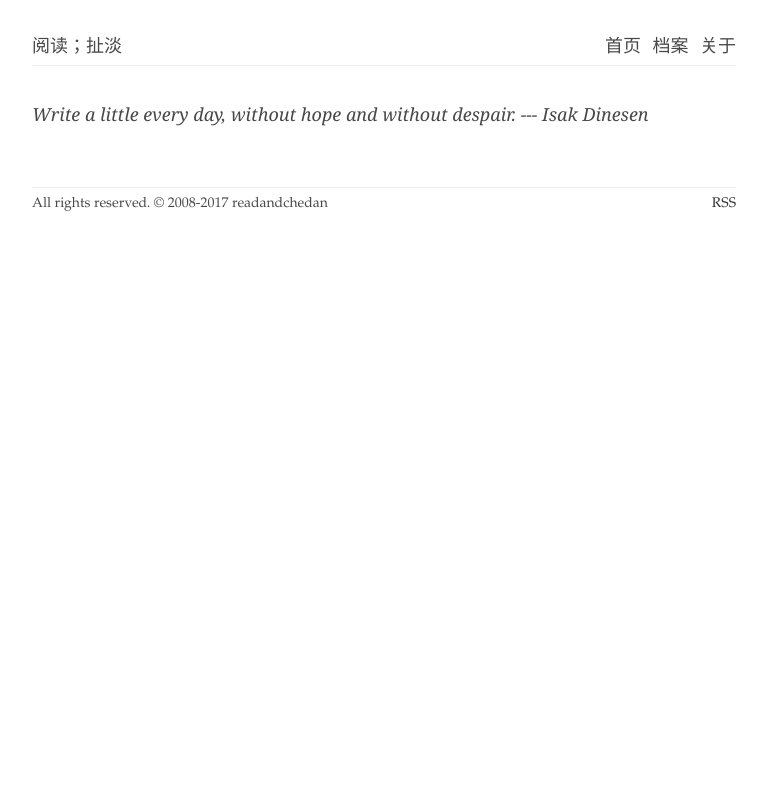
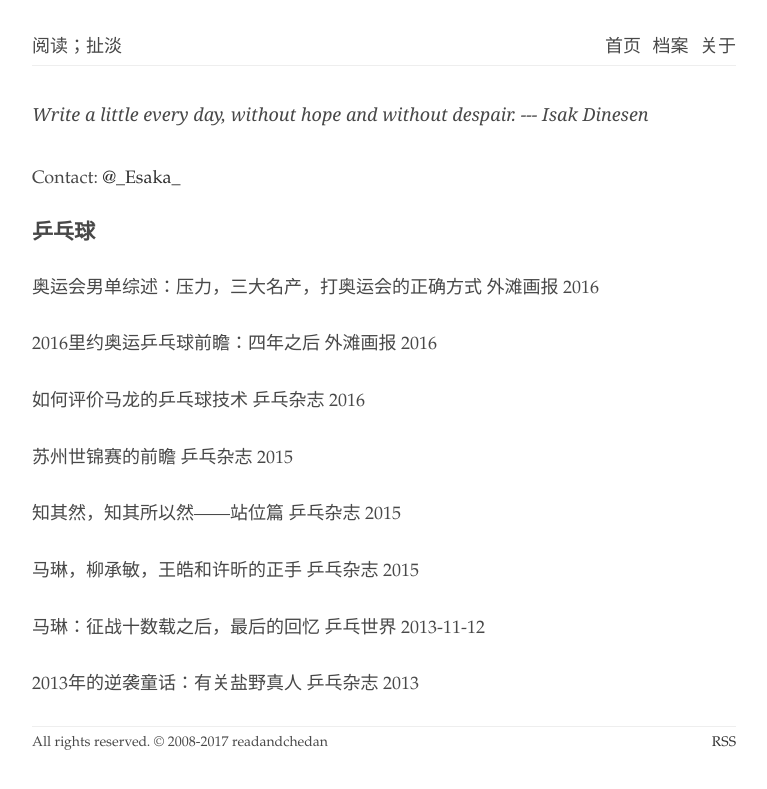
Before and after one commit to readandchedan/readandchedan.github.io, a Jekyll site: the page built from about.html, in a window 1280 px wide. Shown: the top 789 px of the page, without its empty margins (256-1023 px from the left). Built offline with Jekyll 4.4.1, drawn with Linux system fonts in a browser that asks for light colours.

Commit message:
Commited on 2017-06-27 22:14:10.045682

```diff
--- a/about.html
+++ b/about.html
@@ -4,3 +4,15 @@ title: About
 ---
 <p class="quote">Write a little every day, without hope and without despair. --- Isak Dinesen</p><p>
 </br>
+Contact: <a style="margin-top:12px;" href="http://weibo.com/goodbyesaka/">@_Esaka_</a>
+
+<h3>乒乓球</h3>
+
+<p>奥运会男单综述：压力，三大名产，打奥运会的正确方式 外滩画报 2016</p>
+<p>2016里约奥运乒乓球前瞻：四年之后 外滩画报 2016</p>
+<p>如何评价马龙的乒乓球技术 乒乓杂志 2016</p>
+<p>苏州世锦赛的前瞻 乒乓杂志 2015</p>
+<p>知其然，知其所以然——站位篇 乒乓杂志 2015</p>
+<p>马琳，柳承敏，王皓和许昕的正手 乒乓杂志 2015</p>
+<p>马琳：征战十数载之后，最后的回忆 乒乓世界 2013-11-12</p>
+<p>2013年的逆袭童话：有关盐野真人 乒乓杂志 2013<p>
```
Also changed, not shown: _posts/nonfiction/_posts/2017-06-23-on-personel-change-of-chinese-sports.md (+5 -1 lines), _posts/nonfiction/_posts/2017-06-24-reading-analysis.md (+2 -2 lines).
